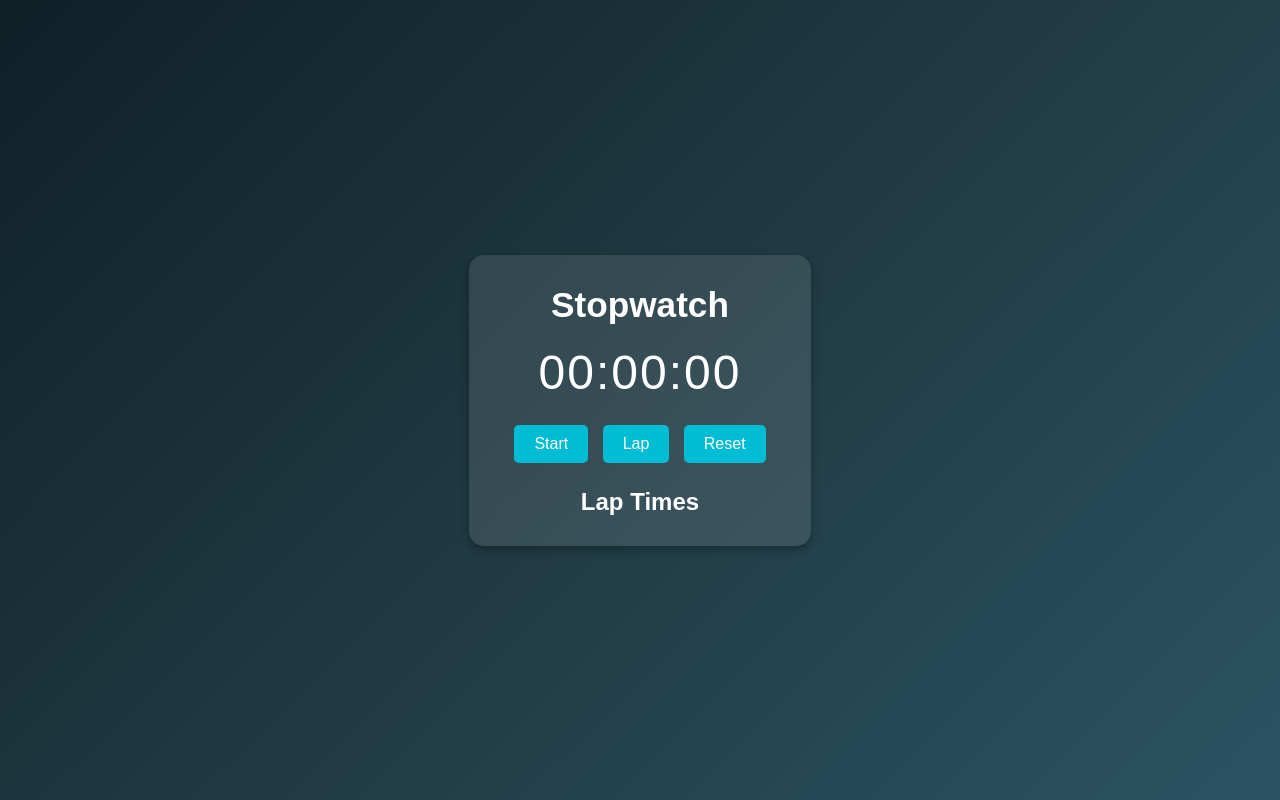
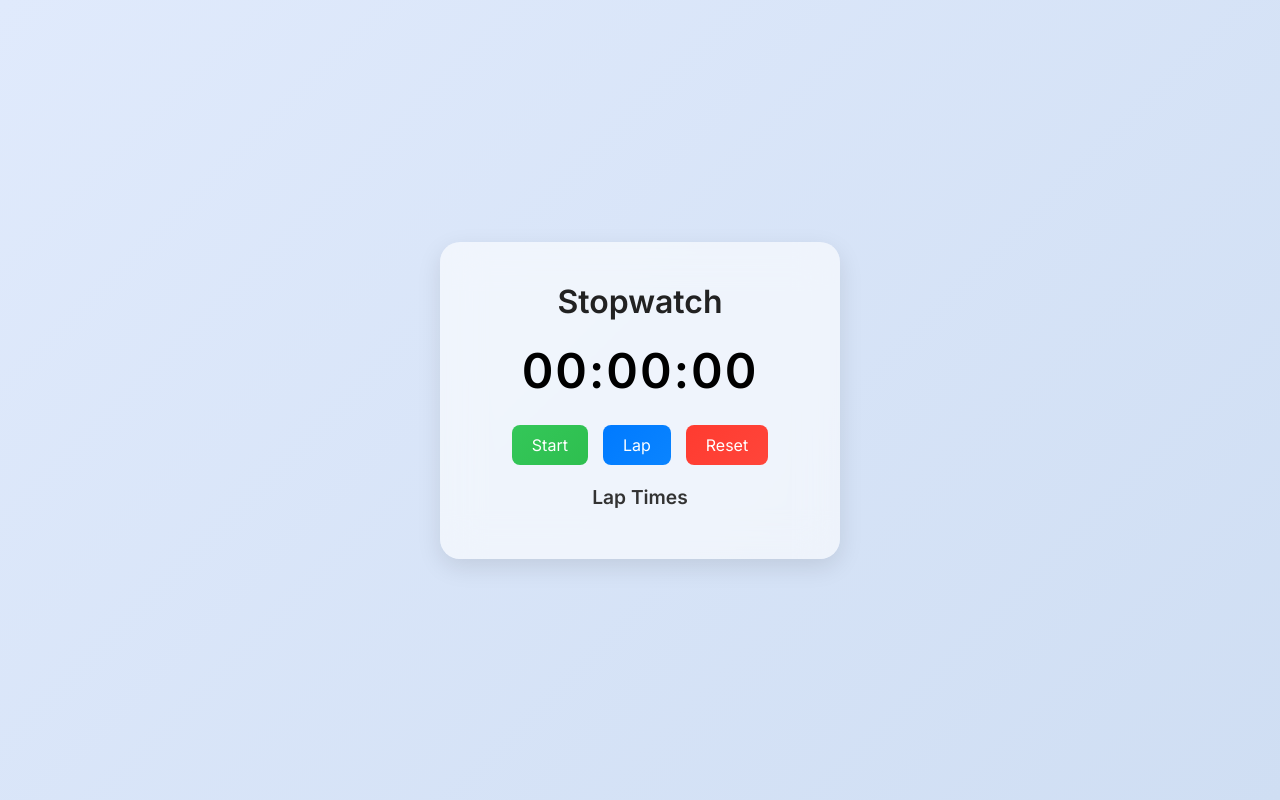
Before and after one commit to Vaibhav-nhayade/SCW_WD_2, a plain HTML site: page index.html in a window 1280 px wide. Drawn offline with Linux system fonts and the light colour scheme.

Commit message:
Update style.css

```diff
--- a/style.css
+++ b/style.css
@@ -1,52 +1,89 @@
+@import url("https://fonts.googleapis.com/css2?family=Inter:wght@400;600&display=swap");
+
 * {
   margin: 0;
   padding: 0;
   box-sizing: border-box;
-  font-family: "Poppins", sans-serif;
+  font-family: "Inter", sans-serif;
 }
 
 body {
+  height: 100vh;
   display: flex;
   justify-content: center;
   align-items: center;
-  height: 100vh;
-  background: linear-gradient(135deg, #0f2027, #203a43, #2c5364);
-  color: #fff;
+  background: linear-gradient(135deg, #e0eafc, #cfdef3);
+  color: #111;
 }
 
 .container {
   text-align: center;
-  background: rgba(255, 255, 255, 0.1);
-  padding: 30px 40px;
-  border-radius: 15px;
-  box-shadow: 0 4px 10px rgba(0, 0, 0, 0.3);
+  padding: 40px 50px;
+  border-radius: 20px;
+  backdrop-filter: blur(20px);
+  box-shadow: 0 8px 25px rgba(0, 0, 0, 0.1);
+  background: rgba(255, 255, 255, 0.6);
+  width: 90%;
+  max-width: 400px;
+  transition: all 0.3s ease-in-out;
 }
 
 h1 {
-  font-size: 2.2em;
+  font-size: 2em;
   margin-bottom: 20px;
+  color: #222;
 }
 
 .display {
   font-size: 3em;
-  margin-bottom: 20px;
+  font-weight: 600;
+  margin-bottom: 25px;
+  color: #000;
   letter-spacing: 2px;
 }
 
-.buttons button {
-  background-color: #00bcd4;
-  border: none;
-  color: white;
-  padding: 10px 20px;
-  margin: 5px;
-  font-size: 1em;
-  border-radius: 5px;
-  cursor: pointer;
-  transition: background 0.3s;
+.buttons {
+  display: flex;
+  justify-content: center;
+  gap: 15px;
+  margin-bottom: 20px;
 }
 
-.buttons button:hover {
-  background-color: #0097a7;
+.btn {
+  border: none;
+  padding: 10px 20px;
+  border-radius: 8px;
+  font-size: 1em;
+  cursor: pointer;
+  font-weight: 500;
+  transition: all 0.2s ease-in-out;
+}
+
+.start {
+  background: linear-gradient(135deg, #34c759, #2ebf4f);
+  color: white;
+}
+
+.start:hover {
+  background: linear-gradient(135deg, #2ebf4f, #27ae60);
+}
+
+.lap {
+  background: linear-gradient(135deg, #007aff, #0a84ff);
+  color: white;
+}
+
+.lap:hover {
+  background: linear-gradient(135deg, #0a84ff, #0066cc);
+}
+
+.reset {
+  background: linear-gradient(135deg, #ff3b30, #ff453a);
+  color: white;
+}
+
+.reset:hover {
+  background: linear-gradient(135deg, #ff453a, #e63946);
 }
 
 .laps {
@@ -55,13 +92,29 @@ h1 {
   overflow-y: auto;
 }
 
+.laps h2 {
+  font-size: 1.2em;
+  margin-bottom: 10px;
+  color: #333;
+}
+
 .laps ul {
   list-style: none;
 }
 
 .laps li {
-  background-color: rgba(255, 255, 255, 0.1);
+  background: rgba(255, 255, 255, 0.8);
+  color: #000;
   margin: 5px 0;
-  padding: 8px;
-  border-radius: 5px;
+  padding: 8px 12px;
+  border-radius: 6px;
+  box-shadow: 0 2px 5px rgba(0, 0, 0, 0.05);
+  display: flex;
+  justify-content: space-between;
+  align-items: center;
 }
+
+.laps li span {
+  font-weight: 600;
+  color: #555;
+}
```
